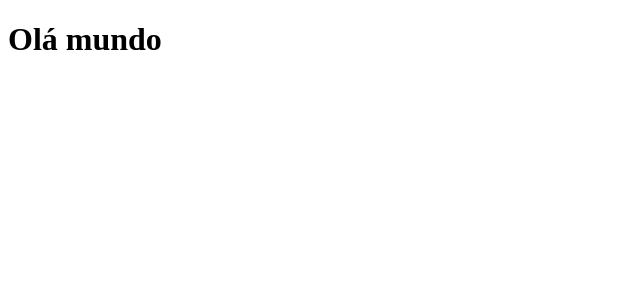
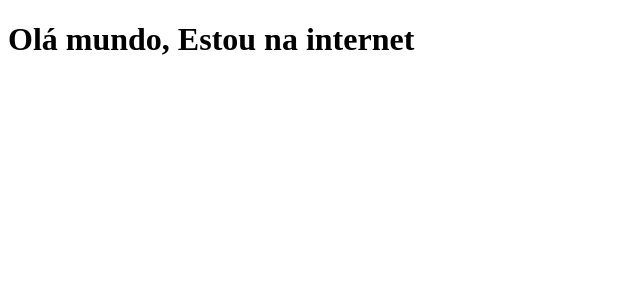
Before and after one commit to AlexandrePachecoo/clone-tabnews, a Next.js app: page / in a window 1280 px wide. Shown: the top 300 px of the page, without its empty margins (0-640 px from the left). Built offline with nearby package versions, Linux system fonts and the light colour scheme.

Commit message:
modificando a frase

```diff
--- a/pages/index.js
+++ b/pages/index.js
@@ -1,6 +1,6 @@
 
 function Home() {
-    return <h1>Olá mundo</h1>
+    return <h1>Olá mundo, Estou na internet</h1>
 }
 
 export default Home;
```
